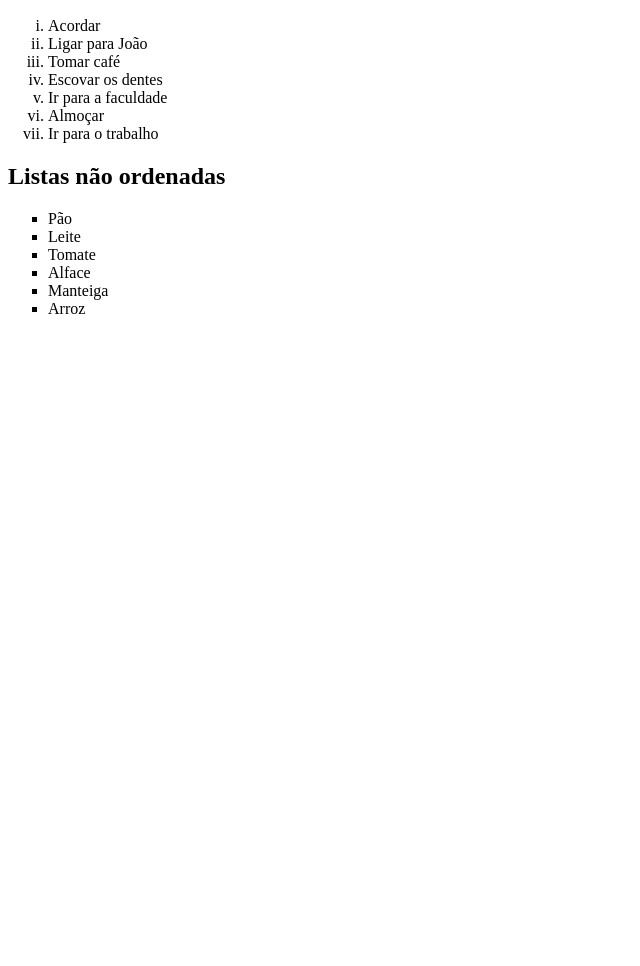
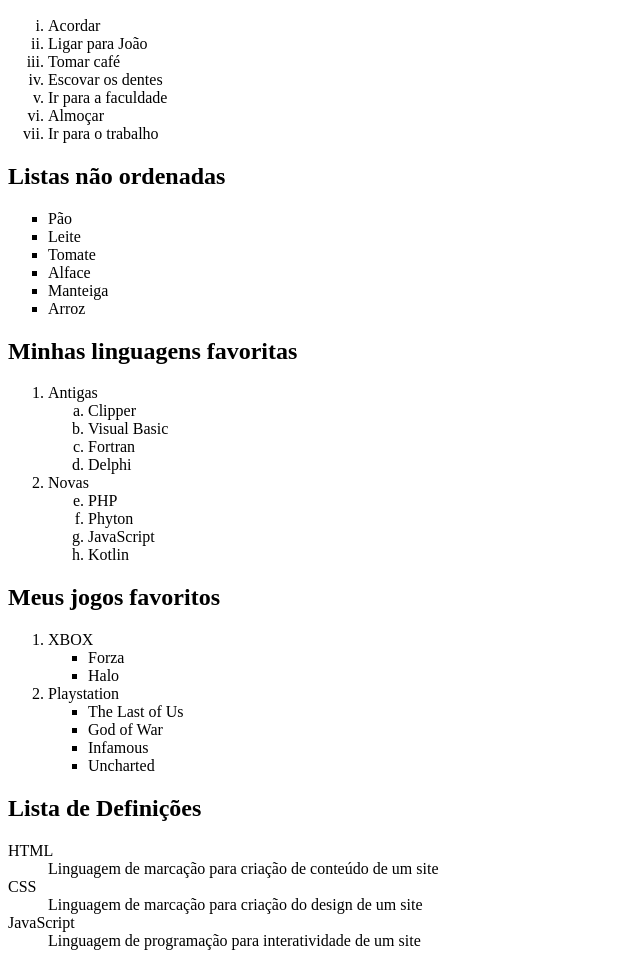
Before and after one commit to Bi3lalmeida/Curso_em_video_HTML_CSS, a plain HTML site: page Listas OL e UL (Curso em vídeo)/index.html in a window 1280 px wide. Shown: the part 110-1076 px from the top of the page, without its empty margins (0-640 px from the left). Before the commit the page ends 800 px from the top, so only its background shows below. Drawn offline with Linux system fonts and the light colour scheme.

Commit message:
Listas mistas e de definição

```diff
--- a/Listas OL e UL (Curso em vídeo)/index.html
+++ b/Listas OL e UL (Curso em vídeo)/index.html
@@ -26,5 +26,46 @@
             <li>Manteiga</li>
             <li>Arroz</li>
         </ul>
+        <h2>Minhas linguagens favoritas</h2>
+        <ol>
+            <li>Antigas</li>
+            <ol type="a">
+                <li>Clipper</li>
+                <li>Visual Basic</li>
+                <li>Fortran</li>
+                <li>Delphi</li>
+            </ol>
+            <li>Novas</li>
+            <ol type="a" start="5">
+                <li>PHP</li>
+                <li>Phyton</li>
+                <li>JavaScript</li>
+                <li>Kotlin</li>
+            </ol>
+        </ol>
+        <h2>Meus jogos favoritos</h2>
+        <ol>
+            <li>XBOX</li>
+            <ul type="square">
+                <li>Forza</li>
+                <li>Halo</li>
+            </ul>
+            <li>Playstation</li>
+            <ul type="square">
+                <li>The Last of Us</li>
+                <li>God of War</li>
+                <li>Infamous</li>
+                <li>Uncharted</li>
+            </ul>
+        </ol>
+        <h2>Lista de Definições</h2>
+        <dl>
+            <dt>HTML</dt>
+            <dd>Linguagem de marcação para criação de conteúdo de um site</dd>
+            <dt>CSS</dt>
+            <dd>Linguagem de marcação para criação do design de um site</dd>
+            <dt>JavaScript</dt>
+            <dd>Linguagem de programação para interatividade de um site</dd>
+        </dl>
     </body>
 </html>
```
